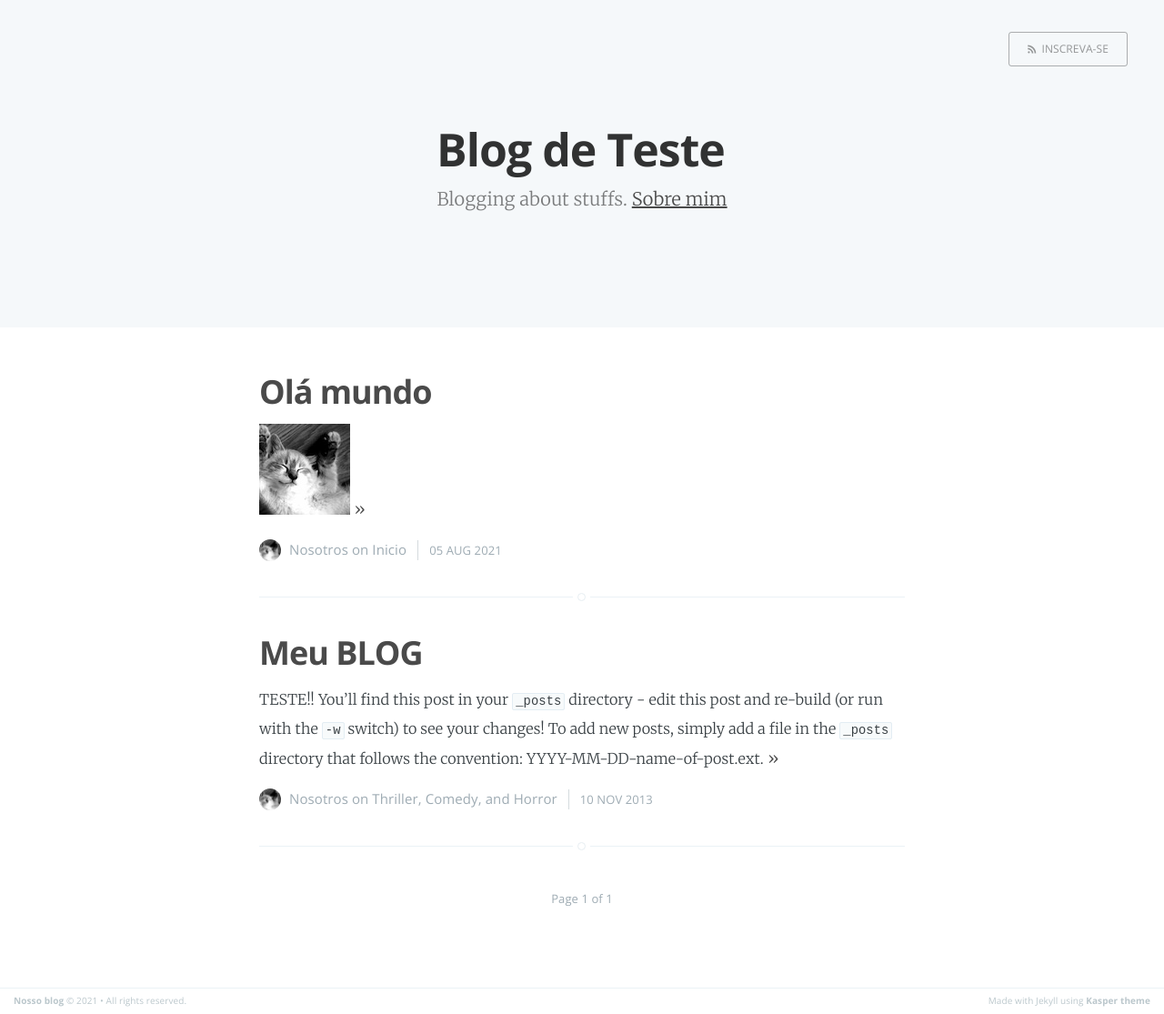
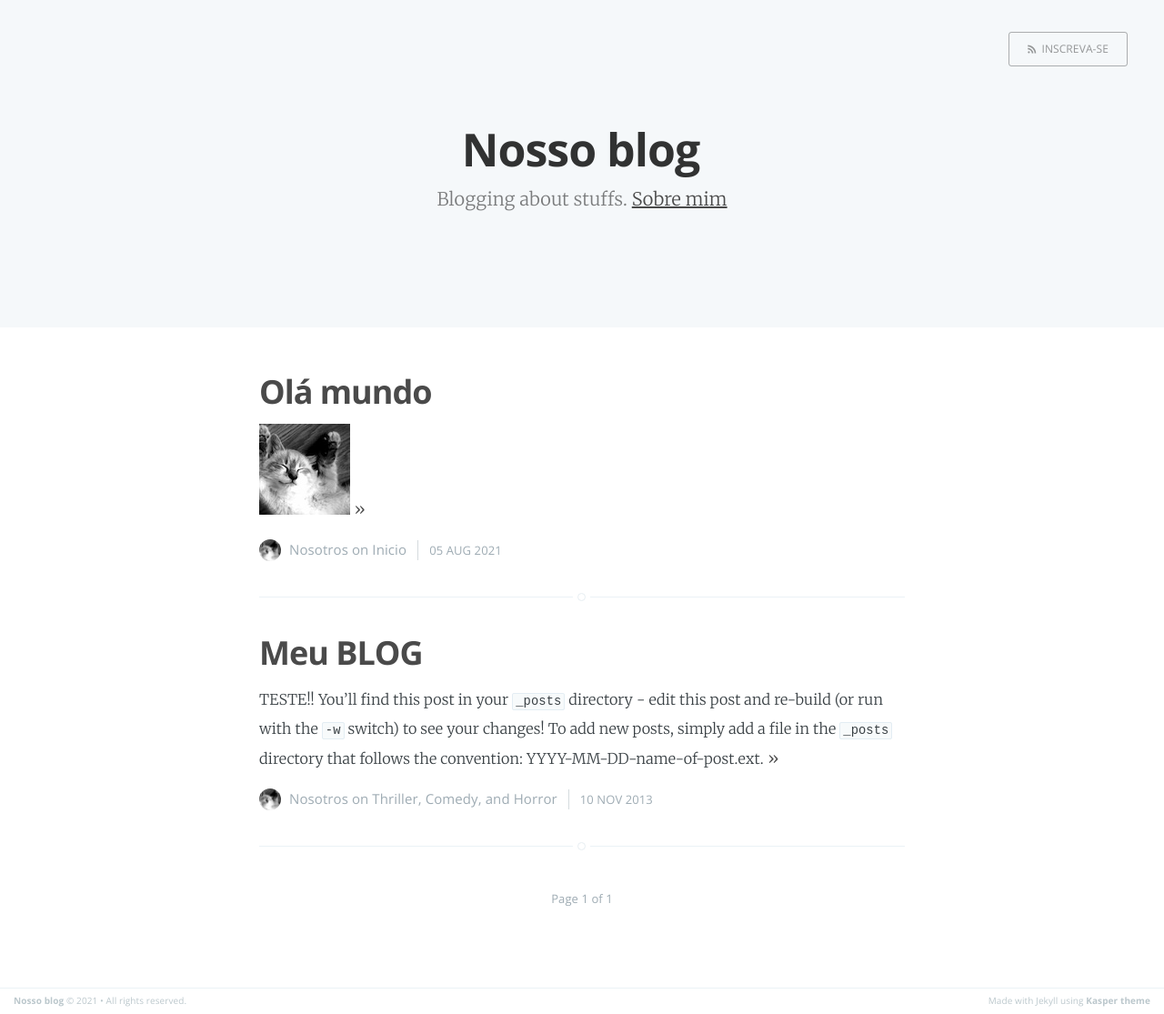
Before and after one commit to pehescamander/pehescamander.github.io, a Jekyll site: the page built from index.html, in a window 1280 px wide. Shown: the whole page at 91% size. Built offline with Jekyll 4.4.1, drawn with Linux system fonts in a browser that asks for light colours; the list of posts is cut into pages by our own code.

Commit message:
Update index.html

```diff
--- a/index.html
+++ b/index.html
@@ -16,7 +16,7 @@ about: 'about.html'
     </nav>
     <div class="vertical">
         <div class="main-header-content inner">
-            <h1 class="page-title">Blog de Teste</h1>
+            <h1 class="page-title">Nosso blog</h1>
             <h2 class="page-description">
                 {% if site.description %} {{ site.description }}. {% endif %}
                 {% if page.about %} <a href='{{page.about | relative_url}}'> Sobre mim </a> {% endif %}
```
